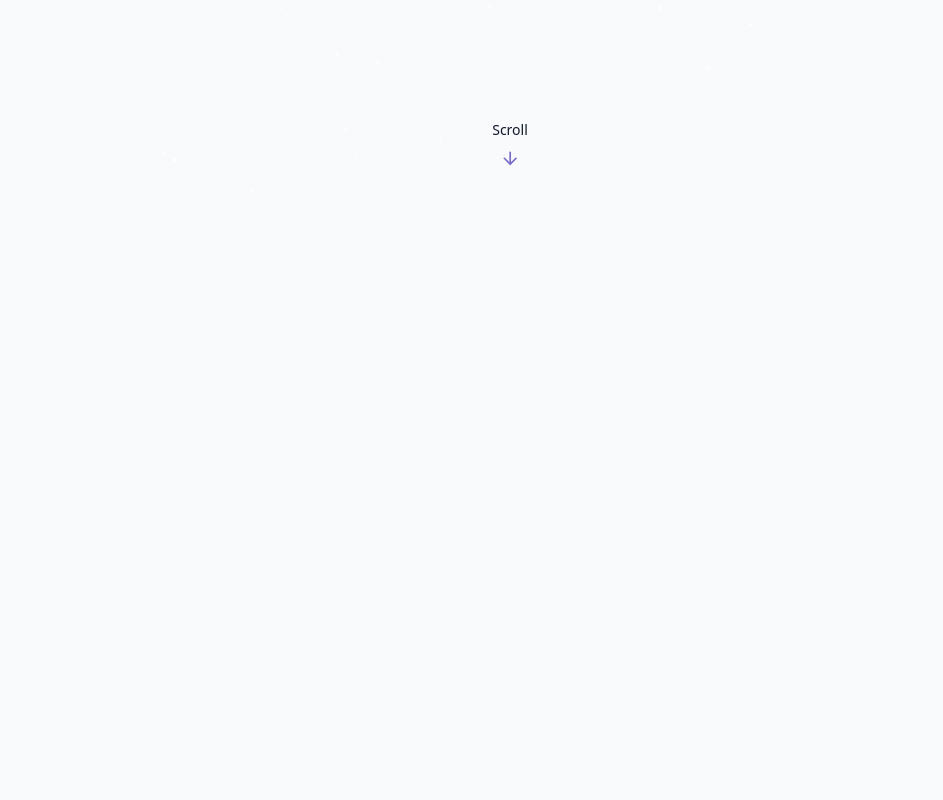
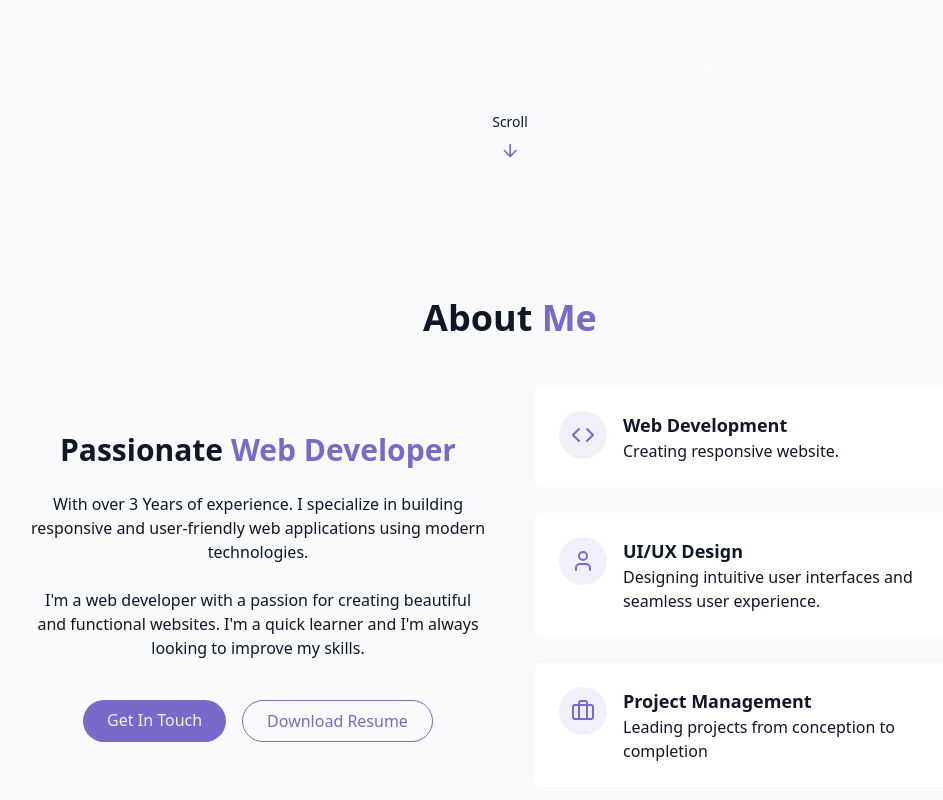
Before and after one commit to jleong23/My_Portfolio, a React (Vite) app: page / in a window 1280 px wide. Shown: the part 598-1398 px from the top of the page, without its empty margins (130-1073 px from the left). Before the commit the page ends 801 px from the top, so only its background shows below. Built offline with nearby package versions, Linux system fonts and the light colour scheme.

Commit message:
Finish About Section

```diff
--- /dev/null
+++ b/src/components/AboutSection.jsx
@@ -0,0 +1,70 @@
+import { Briefcase, Code, User } from "lucide-react";
+export const AboutSection = () => {
+  return(
+    <section id="about" className="py-24 px-4 relative">
+      {" "}
+      <div className="container mx-auto max-w-5xl">
+        <h2 className="text-3xl md:text-4xl font-bold text-center mb-12">
+          About <span className="text-primary"> Me</span>
+        </h2>
+
+        <div className="grid grid-cols-1 md:grid-cols-2 gap-12 items-center">
+          <div className="space-y-6">
+            <h3 className="text-3xl font-semibold">Passionate <span className="text-primary">Web Developer</span></h3>
+
+            <p className="text-muted-foreground">With over 3 Years of experience. I specialize in building responsive and user-friendly web applications using modern technologies.</p>
+
+            <p className="text-muted-foreground">I'm a web developer with a passion for creating beautiful and functional websites. I'm a quick learner and I'm always looking to improve my skills.</p>
+
+            <div className="flex flex-col sm:flex-row gap-4 pt-4 justify-center">
+              <a href="#contact" className="cosmic-button">Get In Touch</a>
+
+              <a href="#resume" className="px-6 py-2 rounded-full border border-primary text-primary hover:bg-primary/10 transition-colors duration-300">Download Resume</a>
+            </div>
+          </div>
+
+          <div className="grid grid-cols-1 gap-6">
+            <div className="gradient-border p-6 card-hover">
+              <div className="flex items-start gap-4">
+                <div className="p-3 rounded-full bg-primary/10 ">
+                  <Code className="h-6 w-6 text-primary" />
+                </div>
+
+                <div className="text-left">
+                  <h4 className="font-semibold text-lg">Web Development</h4>
+                  <p className="text">Creating responsive website.</p>
+                </div>
+              </div>
+            </div>
+            <div className="gradient-border p-6 card-hover">
+            <div className="flex items-start gap-4">
+                <div className="p-3 rounded-full bg-primary/10 ">
+                  <User className="h-6 w-6 text-primary" />
+                </div>
+
+                <div className="text-left">
+                  <h4 className="font-semibold text-lg">UI/UX Design</h4>
+                  <p className="text">Designing intuitive user interfaces and seamless user experience.</p>
+                </div>
+              </div>
+            </div>
+            <div className="gradient-border p-6 card-hover">
+            <div className="flex items-start gap-4">
+                <div className="p-3 rounded-full bg-primary/10 ">
+                  <Briefcase className="h-6 w-6 text-primary" />
+                </div>
+
+                <div className="text-left">
+                  <h4 className="font-semibold text-lg">Project Management</h4>
+                  <p className="text">Leading projects from conception to completion</p>
+                </div>
+              </div>
+            </div>
+          </div>
+        </div>
+      </div>
+    </section>
+
+
+  );
+};
--- a/src/components/StarBackground.jsx
+++ b/src/components/StarBackground.jsx
@@ -55,7 +55,7 @@
   setMeteors(newMeteors);
   };
   return (
-  <div className="fix inset-0 overflow-hidden pointer-events-none z-0">
+  <div className="fixed inset-0 overflow-hidden pointer-events-none z-0">
     {stars.map((star) => (
       <div key={star.id} className="star animate-pulse-subtle" style={{
         width: star.size + "px",
--- a/src/pages/Home.jsx
+++ b/src/pages/Home.jsx
@@ -2,6 +2,7 @@
 import { StarBackground } from "../components/StarBackground";
 import { Navbar } from "../components/Navbar";
 import { HeroSection } from "../components/HeroSection";
+import { AboutSection } from "../components/AboutSection";
 
 export const Home = () => {
   return <div className="min-h-screen bg-background text-foreground overflow-x-hidden">
@@ -17,6 +18,7 @@
     {/** Main Content */}
     <main>
       <HeroSection />
+      <AboutSection />
     </main>
 
     {/** Footer */}
```
